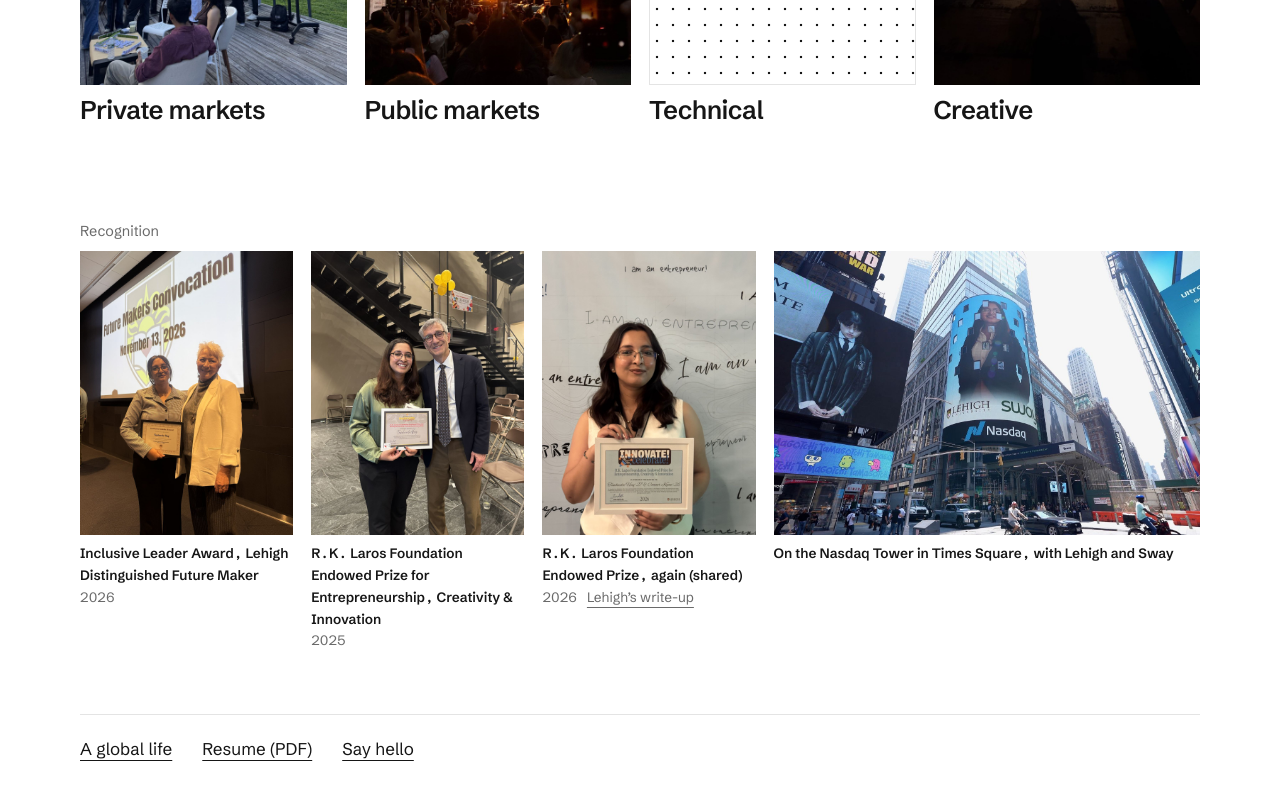
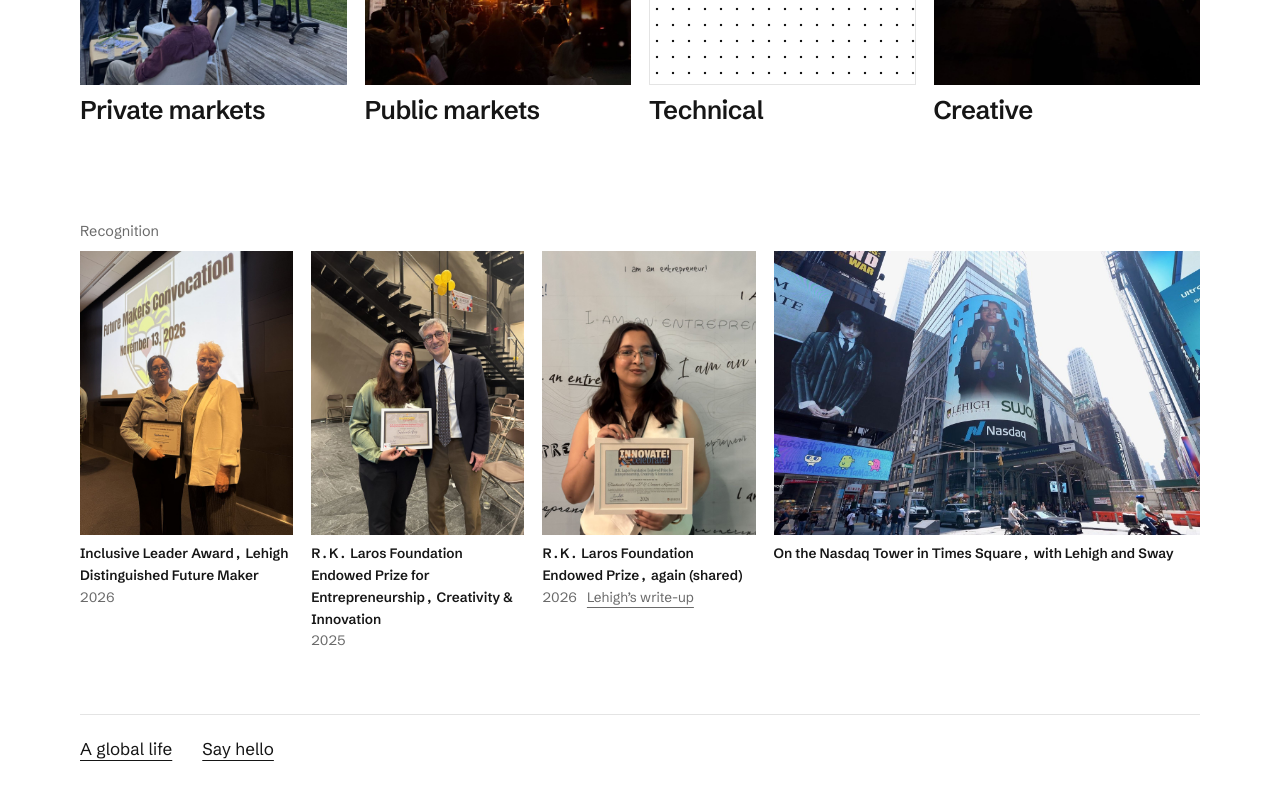
Before and after one commit to tawheedahuq/tawheedahuq.github.io, a plain HTML site: page index.html in a window 1280 px wide. Shown: the part 1161-1961 px from the top of the page. Drawn offline with Linux system fonts and the light colour scheme.

Commit message:
Remove resume from site
Co-Authored-By: Claude Opus 5.5 <noreply@anthropic.com>
Claude-Session: https://claude.ai/code/session_019oEbWXd5Pm4idUR6bdk4oN

```diff
--- a/index.html
+++ b/index.html
@@ -335,7 +335,7 @@ const JOURNEY = [
   { place: "San Francisco", when: "Sway, 2025", photo: { src: "photos/sf-golden-gate.jpg", caption: "The Golden Gate at sunset" }, text: "Eight months inside a marketplace startup, learning what it takes for two businesses to trust each other." }
 ];
 
-const CONTACT = { email: "sth227@lehigh.edu", linkedin: "https://linkedin.com/in/syedatawheedahuq", resume: "Syeda_Huq_Resume.pdf" };
+const CONTACT = { email: "sth227@lehigh.edu", linkedin: "https://linkedin.com/in/syedatawheedahuq" };
 /* ====================================================================== */
 
 (() => {
@@ -508,7 +508,7 @@ const CONTACT = { email: "sth227@lehigh.edu", linkedin: "https://linkedin.com/in
           <div class="awards">${RECOGNITION.filter(r => r.photo).map(r => `<figure${r.wide ? ' class="wide"' : ""}><img src="${esc(r.photo.src)}" alt="${esc(r.title)}" loading="lazy"><figcaption><b>${esc(r.title)}</b>${r.year ? `<span>${esc(r.year)}</span>` : ""}${r.link ? `<a class="link" href="${esc(r.link.url)}">${esc(r.link.text)}</a>` : ""}</figcaption></figure>`).join("")}</div>
           <ul>${RECOGNITION.filter(r => !r.photo).map(r => `<li><b>${esc(r.title)}</b> ${esc(r.year)}</li>`).join("")}</ul>
         </div>
-        <div class="elsewhere"><a class="link" href="#journey">A global life</a><a class="link" href="${esc(CONTACT.resume)}">Resume (PDF)</a><a class="link" href="#contact">Say hello</a></div>
+        <div class="elsewhere"><a class="link" href="#journey">A global life</a><a class="link" href="#contact">Say hello</a></div>
       </div></section>`;
     const hero = document.getElementById("hero"), img = hero.querySelector("img");
     const up = () => setTimeout(() => hero.classList.add("up"), reduce ? 0 : 300);
@@ -602,7 +602,6 @@ const CONTACT = { email: "sth227@lehigh.edu", linkedin: "https://linkedin.com/in
       <p class="lede">Building something early, or want a memo? Email is fastest.</p>
       <a class="big" href="mailto:${esc(CONTACT.email)}">${esc(CONTACT.email)}</a>
       <a class="big" href="${esc(CONTACT.linkedin)}">LinkedIn</a>
-      <a class="big" href="${esc(CONTACT.resume)}">Resume (PDF)</a>
     </div></div>`;
   }
 
```
Also changed, not shown: 1 other file.
